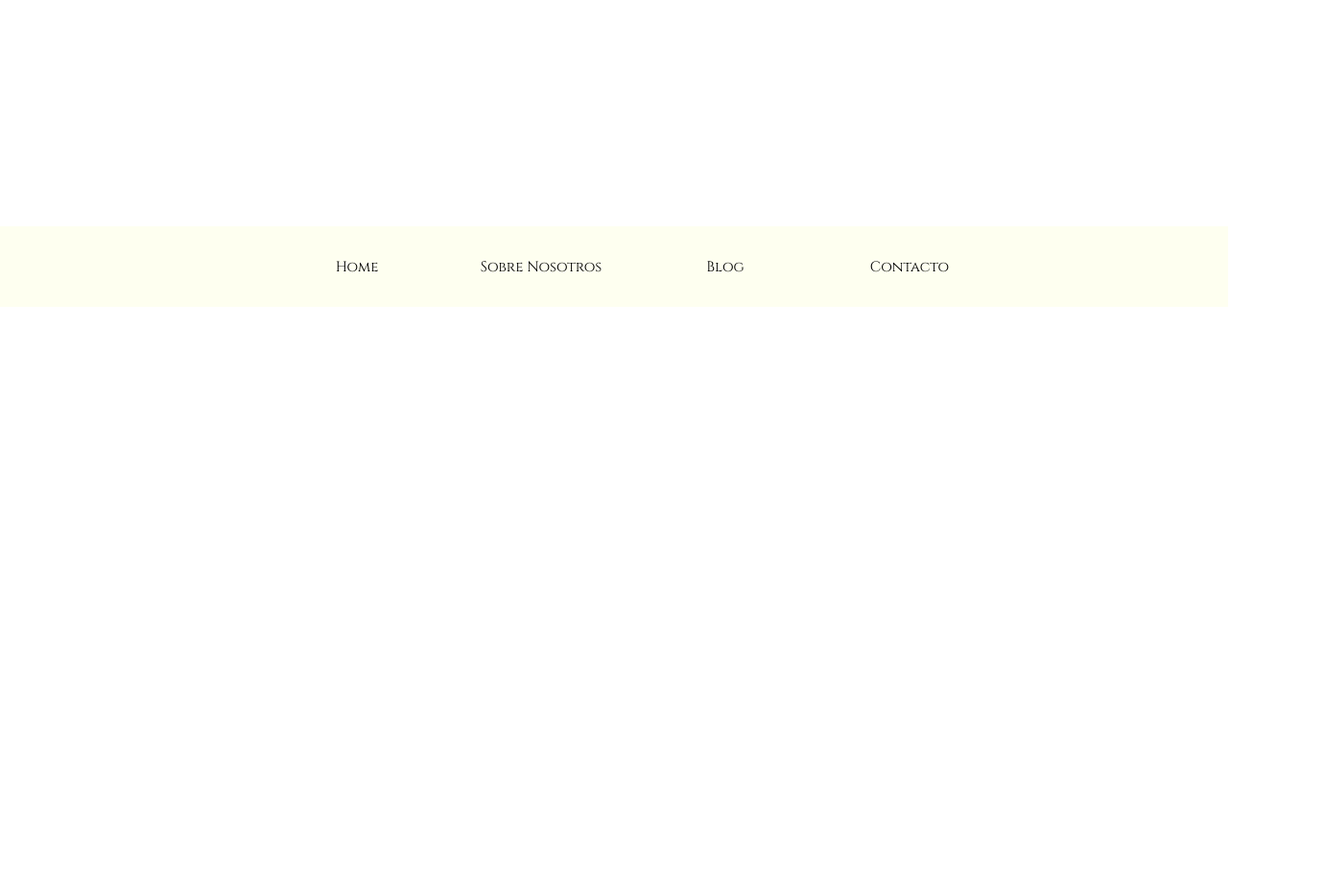
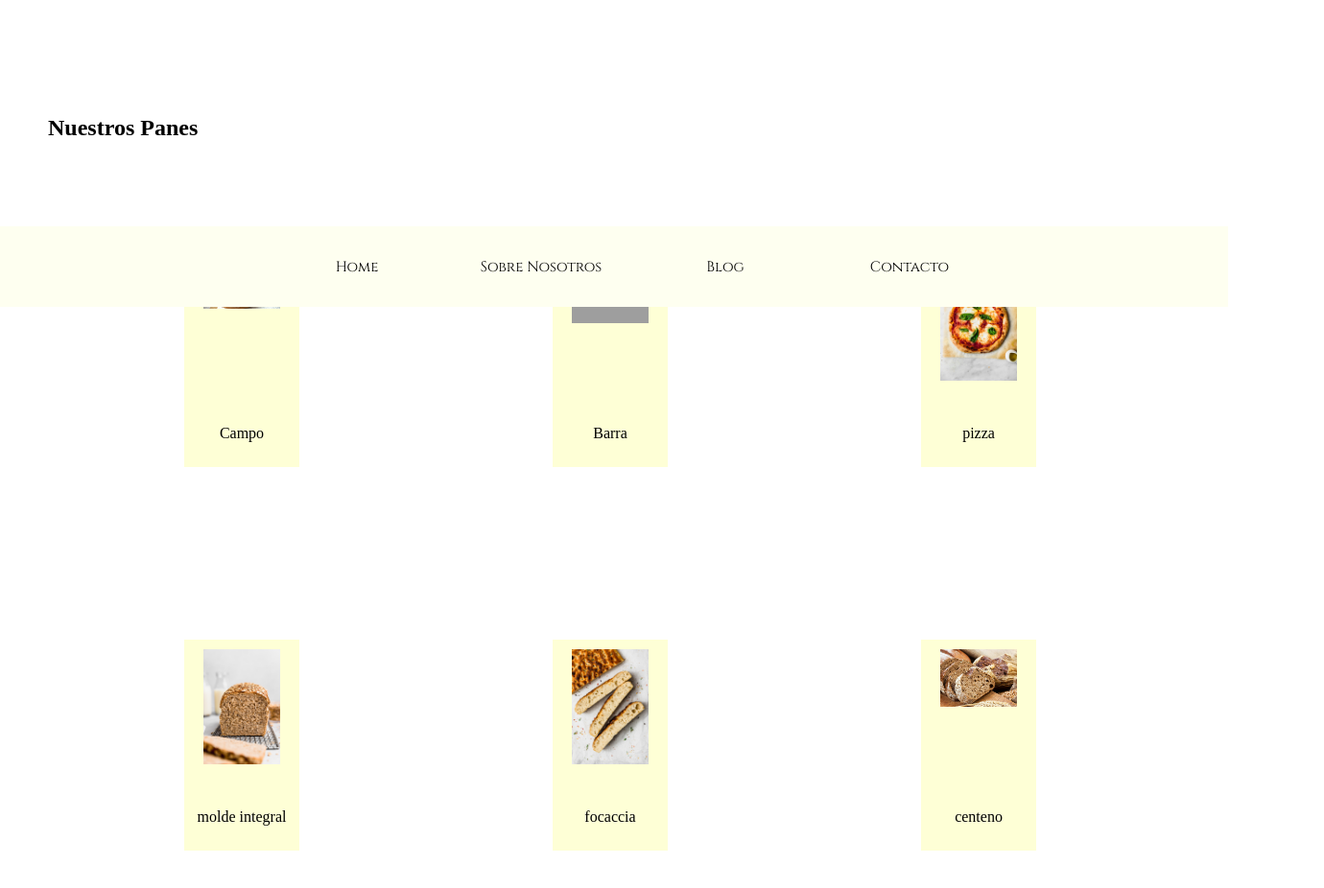
Before and after one commit to LUIZAPROGRAMA/Paran-Pan, a plain HTML site: page index.html in a window 1280 px wide. Shown: the part 480-1406 px from the top of the page at 96% size, 1380 px wide, since content can reach past the window. Before the commit the page ends 800 px from the top, so only its background shows below. Drawn offline with Linux system fonts and the light colour scheme; grey boxes are pictures that could not be loaded; a web font is replaced by a local one.

Commit message:
make html structure

```diff
--- a/index.html
+++ b/index.html
@@ -31,7 +31,38 @@
         ¡Lxs esperamos para probar!
         </p>
     </div>
-    <div id="content-2"></div>
+    <div id="precios">
+        <h2>Nuestros Panes</h2>
+        <div class="productos">
+            <a class= "pan" href="">
+                <img src="/imgs/panes/pan-de-campo.jpeg" alt="">
+                <p>Campo</p>
+            </a>
+            <a class= "pan" href="">
+                <img src="/imgs/panes/pan-barra.jpeg" alt="">
+                <p>Barra</p>
+            </a>
+            <a class= "pan" href=""
+                ><img src="/imgs/panes/pizza.jpeg" alt="">
+                <p>pizza</p>
+            </a>
+            <a class= "pan" href="">
+                <img src="/imgs/panes/pan-molde-integral.jpeg" alt="">
+                <p>molde integral</p>
+            </a>
+            <a class= "pan" href="">
+                <img src="/imgs/panes/focaccia.jpeg" alt="">
+                <p>focaccia</p>
+            </a>
+            <a class= "pan" href="">
+                <img src="/imgs/panes/pan-centeno.jpeg" alt="">
+                <p>centeno</p>
+            </a>
+        </div>
+    </div>
+<!-- test -->
+
+<!-- test -->
     <div id="bottom-bar">
         <ul id="menu">
             <a class="btn" href="index.html">
@@ -49,5 +80,6 @@
         </ul>
     </div>
 
+
 </body>
 </html>
--- a/style.css
+++ b/style.css
@@ -21,6 +21,7 @@ body{
     position: fixed;
     display: flex;
     flex-direction:column;
+    justify-content: space-around;
     width: 100%;
     margin: 0;
     align-items: center;
@@ -119,3 +120,41 @@ body{
     height: auto;
     font-size: 13px;
 }
+
+#precios{
+    width: 100%;
+    height: 300px;
+    display: flex;
+    flex-direction: column;
+    justify-content: space-between;
+    margin-bottom: 100px;
+    padding: 50px;
+}
+
+.productos{
+  width: 90%;
+  padding: 10px;
+  display: flex;
+  flex-wrap: wrap;
+  justify-content: space-around;
+
+}
+.pan{
+    display: flex;
+    flex-direction: column;
+    align-items: center;
+    justify-content: space-between;
+    color: black;
+    background-color: rgb(254, 255, 214);
+    text-decoration: none;
+    padding: 10px;
+    width: 100px;
+    height: 200px;
+    margin: 90px;
+}
+
+.pan img{
+
+  width: 80px;
+  height: auto;
+}
```
Also changed, not shown: imgs/panes/focaccia.jpeg (added), imgs/panes/pan-centeno.jpeg (added), imgs/panes/pan-de-campo.jpeg (added), imgs/panes/pan-molde-integral.jpeg (added), imgs/panes/pizza.jpeg (added), 3 other files.
